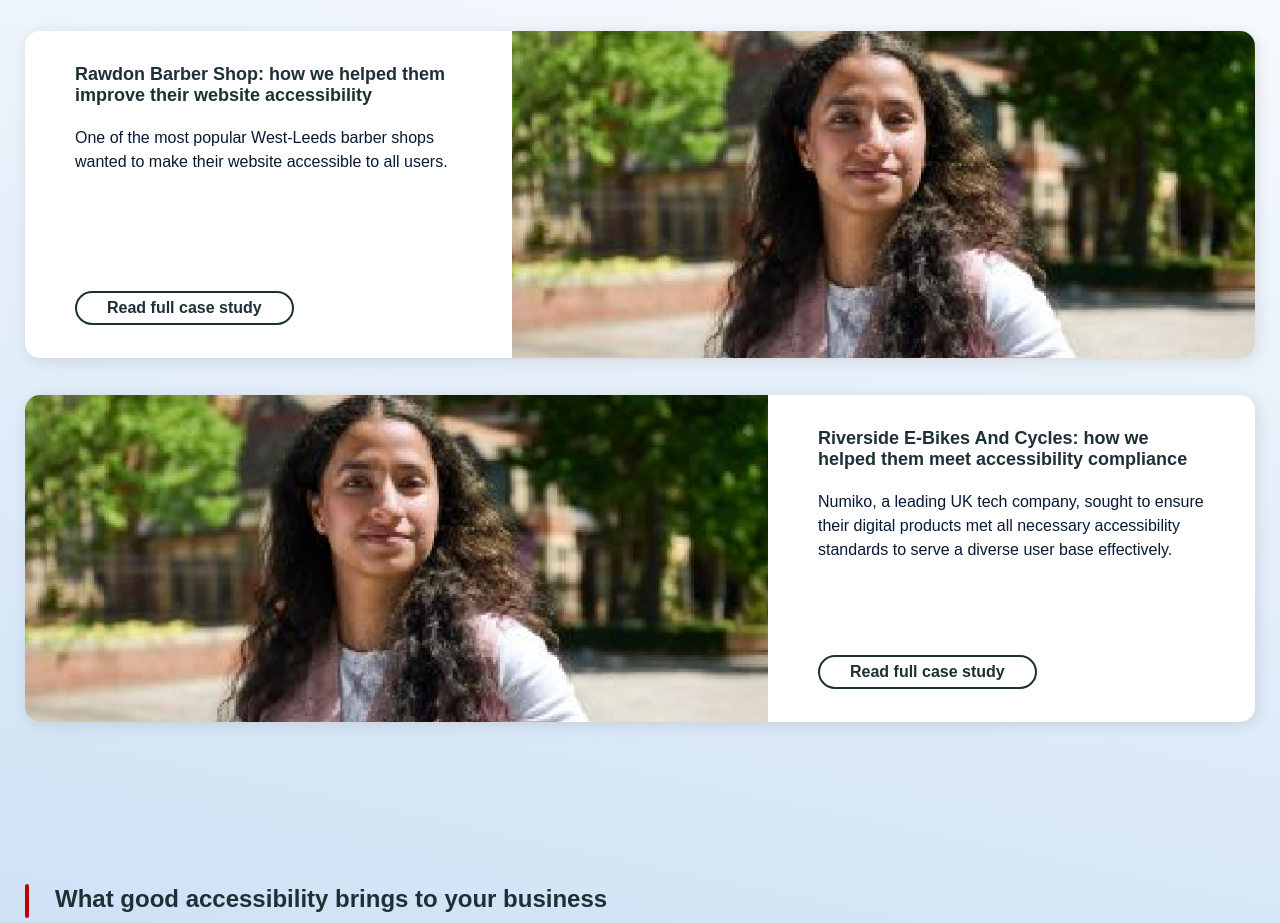
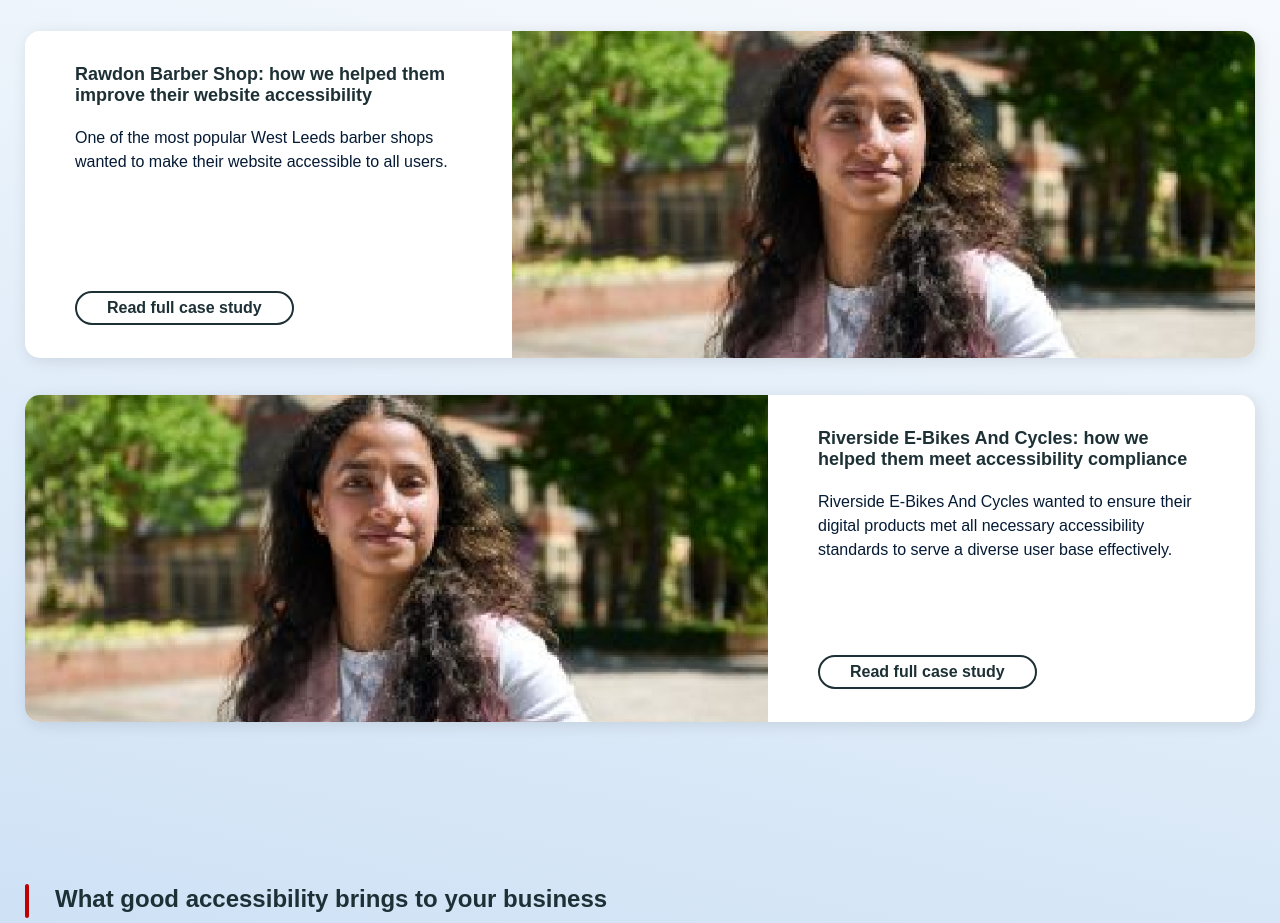
Before and after one commit to WillisDyson/project-rb, a React (Create React App) app: page / in a window 1280 px wide. Shown: the part 1161-2084 px from the top of the page. Built offline with nearby package versions, Linux system fonts and the light colour scheme; a web font is replaced by a local one.

Commit message:
Correcting case study promo text mistakes

```diff
--- a/src/data/homepage/homepageData.js
+++ b/src/data/homepage/homepageData.js
@@ -29,7 +29,7 @@
     articleUrl: "#",
     header: "Rawdon Barber Shop: how we helped them improve their website accessibility",
     description:
-      "One of the most popular West-Leeds barber shops wanted to make their website accessible to all users.",
+      "One of the most popular West Leeds barber shops wanted to make their website accessible to all users.",
     linkText: "Read full case study",
     imageUrl: placeholderArticlePreview,
     imageAlt: "Abc",
@@ -38,7 +38,7 @@
     articleUrl: "#",
     header: "Riverside E-Bikes And Cycles: how we helped them meet accessibility compliance",
     description:
-      "Numiko, a leading UK tech company, sought to ensure their digital products met all necessary accessibility standards to serve a diverse user base effectively.",
+      "Riverside E-Bikes And Cycles wanted to ensure their digital products met all necessary accessibility standards to serve a diverse user base effectively.",
     linkText: "Read full case study",
     imageUrl: placeholderArticlePreview,
     imageAlt: "Abc",
```
